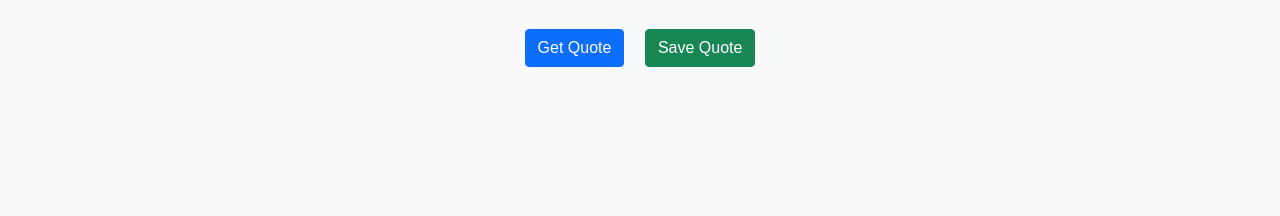
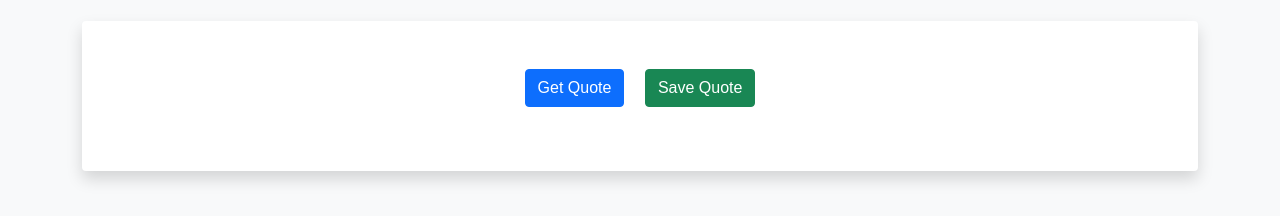
Before and after one commit to knowdday-png/quote-explorer-app, a plain HTML site: page index.html in a window 1280 px wide. Shown: the part 99-315 px from the top of the page. Drawn offline with nearby package versions, Linux system fonts and the light colour scheme.

Commit message:
Fix quote-box class attribute in index.html

```diff
--- a/index.html
+++ b/index.html
@@ -16,7 +16,7 @@
 		<div class="bg-light">
 			<div class="container text-center mt-5">
 				<h1 class="mb-4">Quote Explorer</h1>
-				<div id="quote-box" class="" p-4 bg-white shadow rounded>
+				<div id="quote-box" class="p-4 bg-white shadow rounded">
 					<p id="quote-text" class="fs-4"></p>
 					<p id="quote-author" class="text-muted"></p>
 					<button type="button" id="get-quote" class="btn btn-primary m-2">
```
